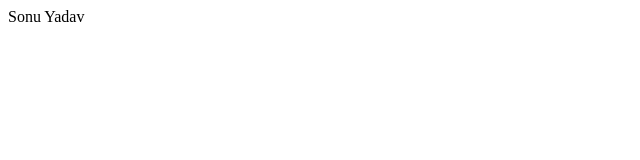
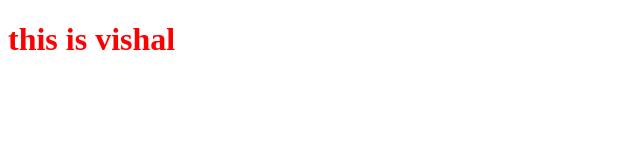
Before and after one commit to gangwar2944/vishal-sonu, a plain HTML site: page index.html in a window 1280 px wide. Shown: the whole page, without its empty margins (0-640 px from the left). Drawn offline with Linux system fonts and the light colour scheme.

Commit message:
added style.css

```diff
--- a/index.html
+++ b/index.html
@@ -1 +1,13 @@
-Sonu Yadav
+<!DOCTYPE html>
+<html lang="en">
+<head>
+    <meta charset="UTF-8">
+    <meta http-equiv="X-UA-Compatible" content="IE=edge">
+    <meta name="viewport" content="width=device-width, initial-scale=1.0">
+    <title>sonu-vishal</title>
+    <link rel="stylesheet" href="style.css">
+</head>
+<body>
+    <h1>this is vishal </h1>
+</body>
+</html>
--- /dev/null
+++ b/style.css
@@ -0,0 +1,3 @@
+h1{
+    color: red;
+}
```
